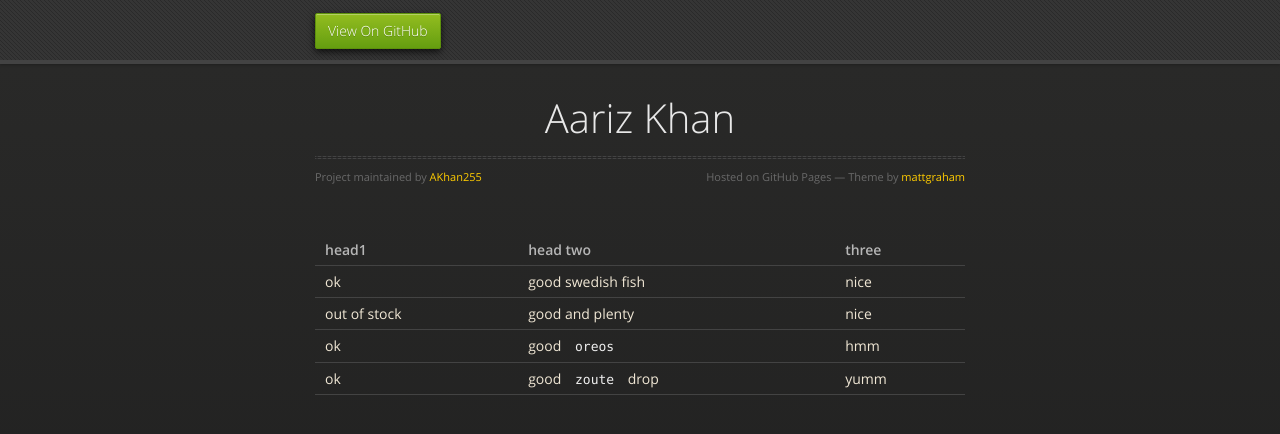
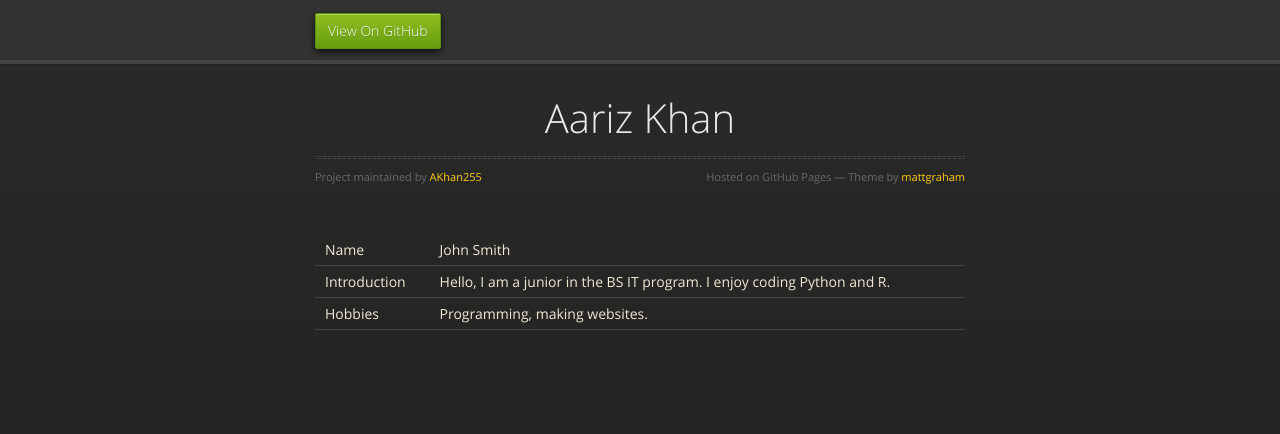
Before and after one commit to AKhan255/AKhan255.github.io, a Jekyll site: the page built from index.md, in a window 1280 px wide. Shown: the top 434 px of the page. Built offline with Jekyll 4.4.1, drawn with Linux system fonts in a browser that asks for light colours; the repository's description, which GitHub fills in, is left out.

Commit message:
Update index.md

```diff
--- a/index.md
+++ b/index.md
@@ -1,10 +1,17 @@
 ---
 layout: default
 ---
-
-| head1        | head two          | three |
-|:-------------|:------------------|:------|
-| ok           | good swedish fish | nice  |
-| out of stock | good and plenty   | nice  |
-| ok           | good `oreos`      | hmm   |
-| ok           | good `zoute` drop | yumm  |
+<table style="border-collapse: collapse;">
+  <tr>
+    <td>Name</td>
+    <td>John Smith</td>
+  </tr>
+  <tr>
+    <td>Introduction</td>
+    <td>Hello, I am a junior in the BS IT program. I enjoy coding Python and R.</td>
+  </tr>
+  <tr>
+    <td>Hobbies</td>
+    <td>Programming, making websites.</td>
+  </tr>
+</table>
```
